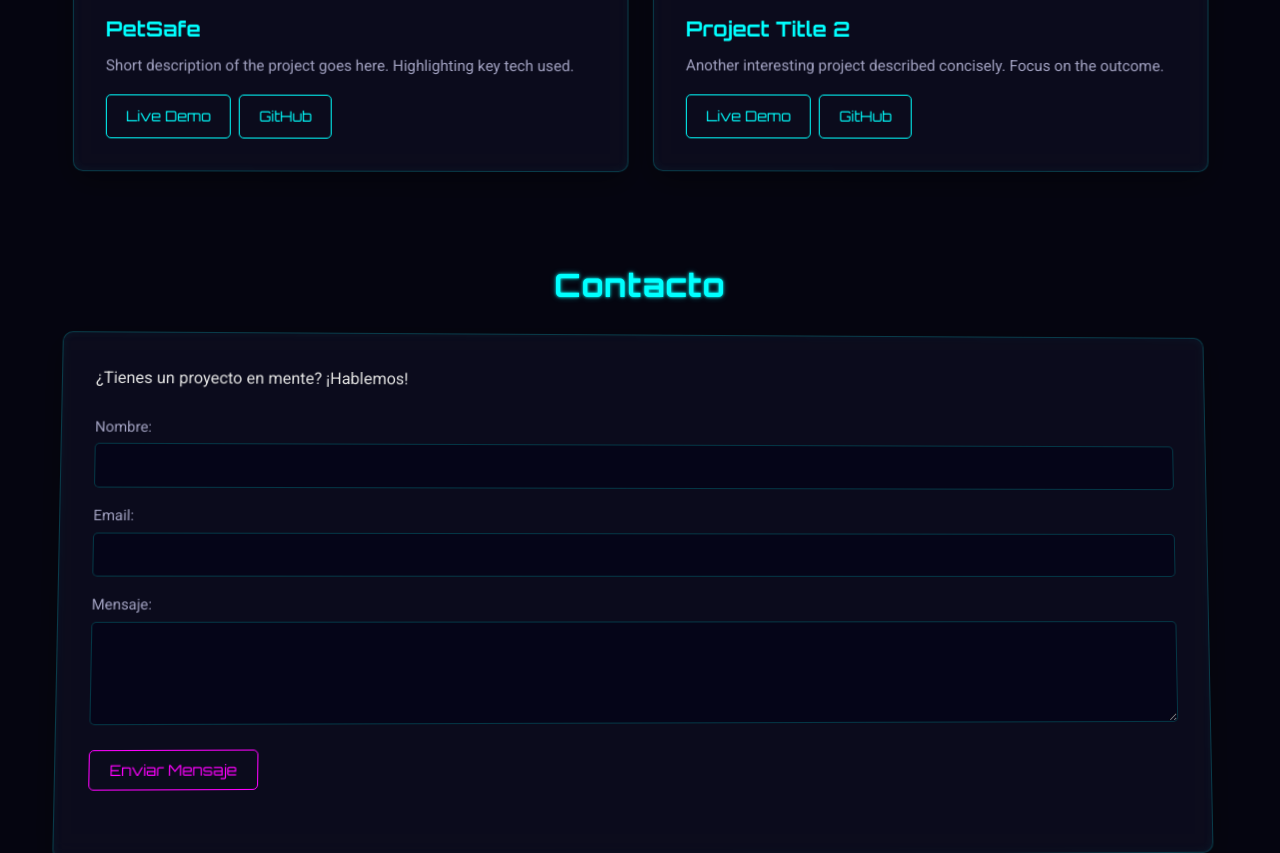
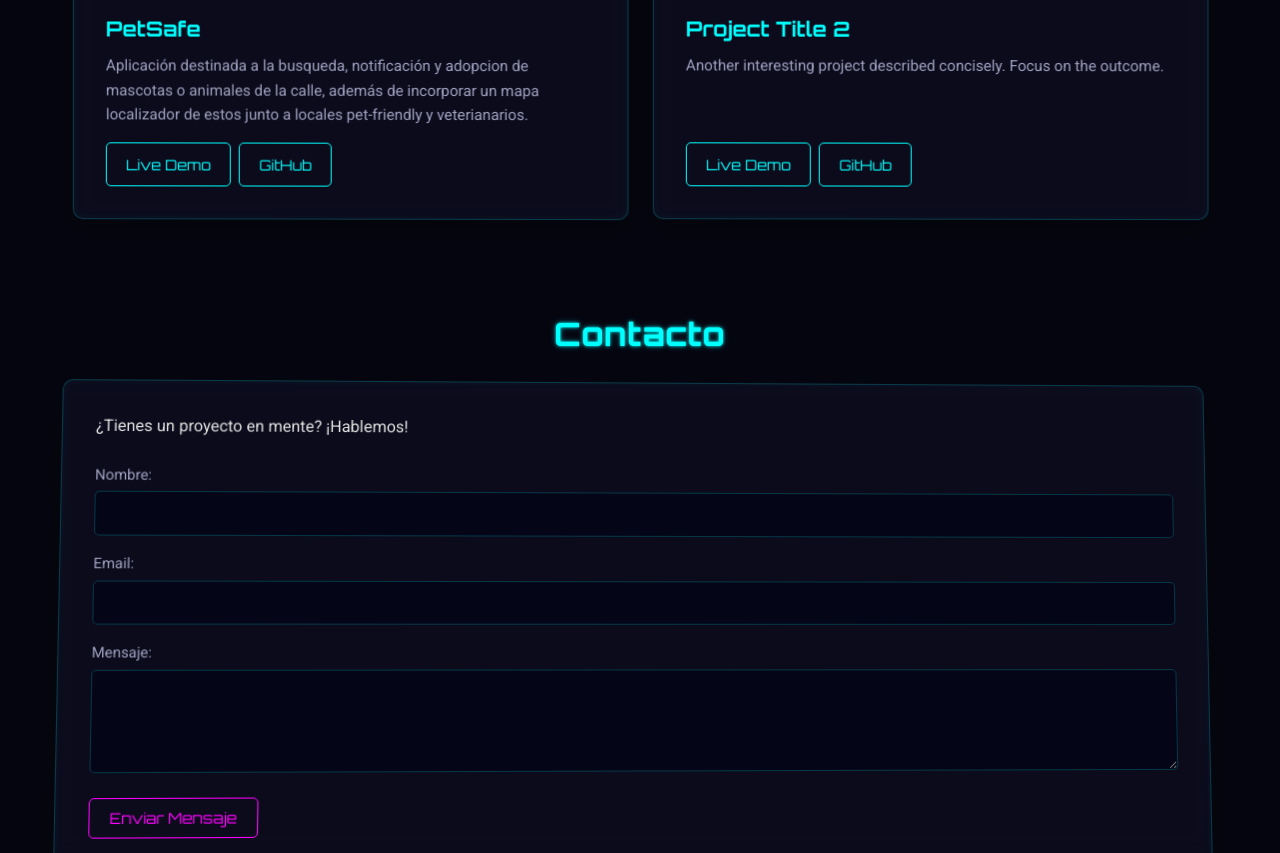
Before and after one commit to CalvaryBloom/Portafolio, a plain HTML site: page index.html in a window 1280 px wide. Shown: the part 1330-2183 px from the top of the page. Drawn offline with Linux system fonts and the light colour scheme.

Commit message:
Index updated

```diff
--- a/index.html
+++ b/index.html
@@ -93,7 +93,7 @@
                 <article class="panel project-item">
                     <img src="placeholder-project.png" alt="Project 1 Thumbnail"> <!-- <<< PROJECT IMAGE -->
                     <h3>PetSafe</h3>
-                    <p>Short description of the project goes here. Highlighting key tech used.</p>
+                    <p>Aplicación destinada a la busqueda, notificación y adopcion de mascotas o animales de la calle, además de incorporar un mapa localizador de estos junto a locales pet-friendly y veterianarios.</p>
                     <div class="project-links">
                         <a href="#" target="_blank" class="btn">Live Demo</a> <!-- <<< PROJECT LINK -->
                         <a href="#" target="_blank" class="btn">GitHub</a> <!-- <<< PROJECT LINK -->
```
